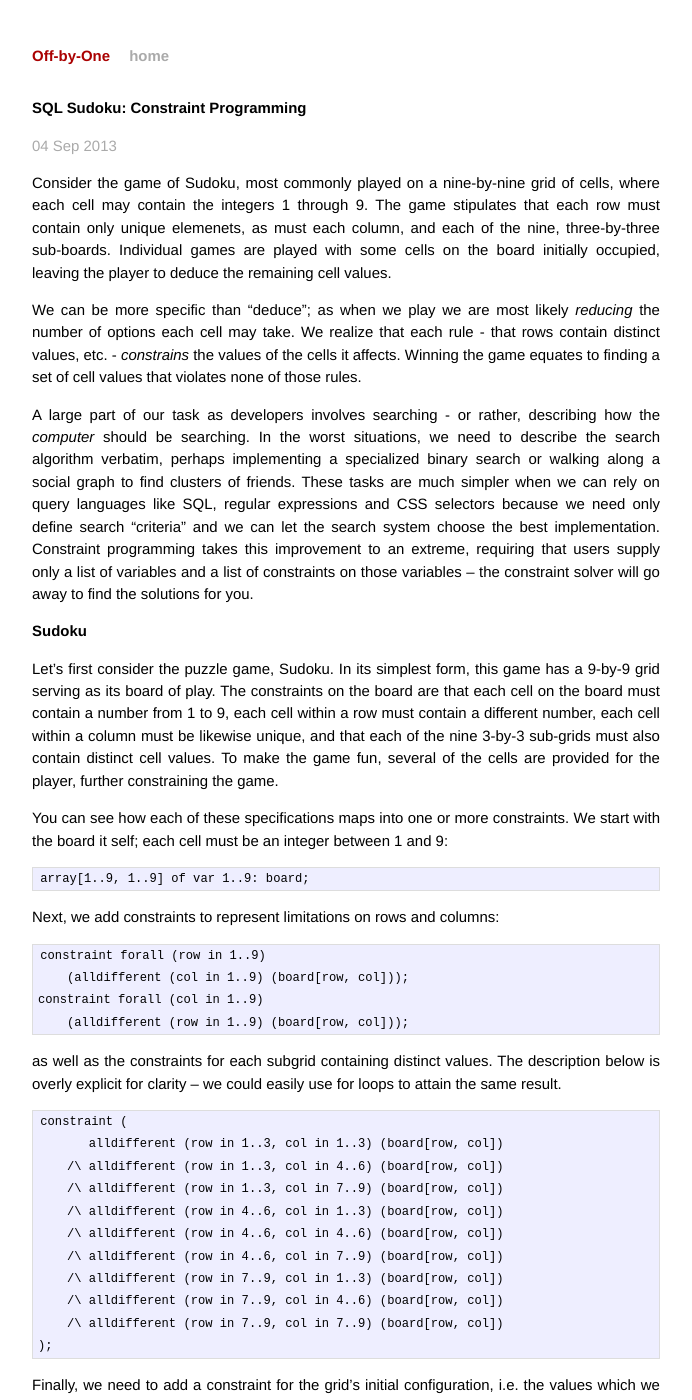
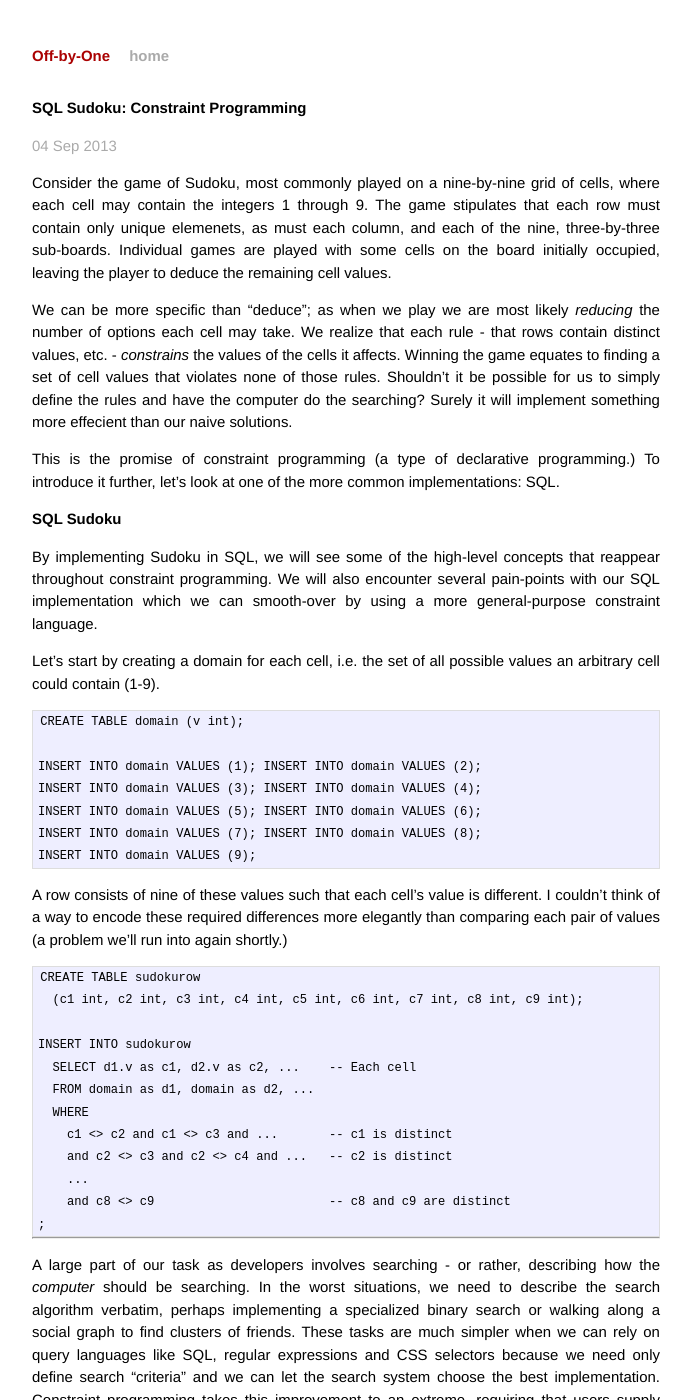
Before and after one commit to cmc333333/off-by-one, a Jekyll site: the page built from _posts/2013-09-04-constraint-programming.md, in a window 1280 px wide and 1400 px high. Shown: the whole window, without its empty margins (294-986 px from the left). Built offline with Jekyll 4.4.1, drawn with Linux system fonts in a browser that asks for light colours; Markdown is read by kramdown in place of the engine named in the settings.

Commit message:
Start of SQL code

````diff
--- a/_posts/2013-09-04-constraint-programming.md
+++ b/_posts/2013-09-04-constraint-programming.md
@@ -6,9 +6,43 @@ published: true
 
 Consider the game of Sudoku, most commonly played on a nine-by-nine grid of cells, where each cell may contain the integers 1 through 9. The game stipulates that each row must contain only unique elemenets, as must each column, and each of the nine, three-by-three sub-boards. Individual games are played with some cells on the board initially occupied, leaving the player to deduce the remaining cell values.
 
-We can be more specific than "deduce"; as when we play we are most likely *reducing* the number of options each cell may take. We realize that each rule - that rows contain distinct values, etc. - *constrains* the values of the cells it affects. Winning the game equates to finding a set of cell values that violates none of those rules.
+We can be more specific than "deduce"; as when we play we are most likely *reducing* the number of options each cell may take. We realize that each rule - that rows contain distinct values, etc. - *constrains* the values of the cells it affects. Winning the game equates to finding a set of cell values that violates none of those rules. Shouldn't it be possible for us to simply define the rules and have the computer do the searching? Surely it will implement something more effecient than our naive solutions.
 
+This is the promise of constraint programming (a type of declarative programming.) To introduce it further, let's look at one of the more common implementations: SQL.
 
+## SQL Sudoku
+
+By implementing Sudoku in SQL, we will see some of the high-level concepts that reappear throughout constraint programming. We will also encounter several pain-points with our SQL implementation which we can smooth-over by using a more general-purpose constraint language.
+
+Let's start by creating a domain for each cell, i.e. the set of all possible values an arbitrary cell could contain (1-9).
+
+```
+CREATE TABLE domain (v int);
+
+INSERT INTO domain VALUES (1); INSERT INTO domain VALUES (2);
+INSERT INTO domain VALUES (3); INSERT INTO domain VALUES (4);
+INSERT INTO domain VALUES (5); INSERT INTO domain VALUES (6);
+INSERT INTO domain VALUES (7); INSERT INTO domain VALUES (8);
+INSERT INTO domain VALUES (9);
+```
+
+A row consists of nine of these values such that each cell's value is different. I couldn't think of a way to encode these required differences more elegantly than comparing each pair of values (a problem we'll run into again shortly.)
+
+```
+CREATE TABLE sudokurow
+  (c1 int, c2 int, c3 int, c4 int, c5 int, c6 int, c7 int, c8 int, c9 int);
+
+INSERT INTO sudokurow
+  SELECT d1.v as c1, d2.v as c2, ...    -- Each cell
+  FROM domain as d1, domain as d2, ...
+  WHERE
+    c1 <> c2 and c1 <> c3 and ...       -- c1 is distinct
+    and c2 <> c3 and c2 <> c4 and ...   -- c2 is distinct
+    ...
+    and c8 <> c9                        -- c8 and c9 are distinct
+;
+```
+---
 A large part of our task as developers involves searching - or rather,
 describing how the *computer* should be searching. In the worst situations,
 we need to describe the search algorithm verbatim, perhaps implementing a
@@ -22,14 +56,6 @@ constraints on those variables -- the constraint solver will go away to find
 the solutions for you.
 
 ## Sudoku
-
-Let's first consider the puzzle game, Sudoku. In its simplest form, this game
-has a 9-by-9 grid serving as its board of play. The constraints on the board
-are that each cell on the board must contain a number from 1 to 9, each cell
-within a row must contain a different number, each cell within a column must
-be likewise unique, and that each of the nine 3-by-3 sub-grids must also
-contain distinct cell values. To make the game fun, several of the cells are
-provided for the player, further constraining the game.
 
 You can see how each of these specifications maps into one or more
 constraints. We start with the board it self; each cell must be an integer
````
